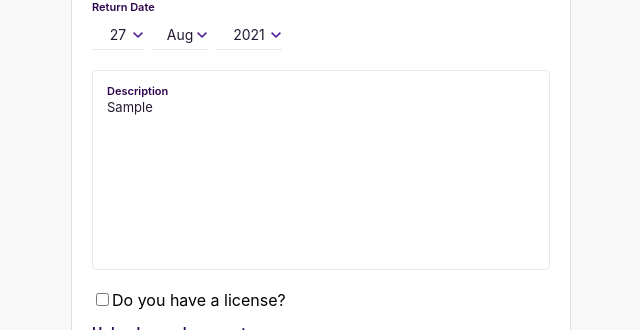
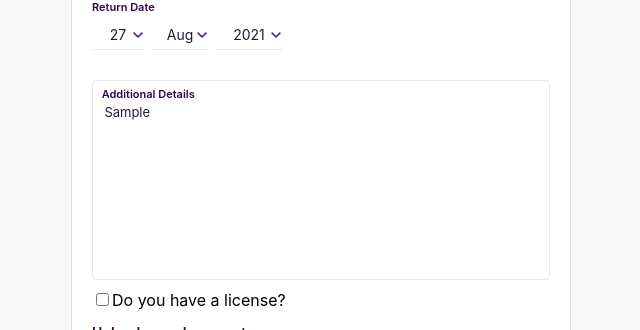
Before and after one commit to iamjoelgeorge/resuable-formik-forms-library, a React (Create React App) app: page / in a window 1280 px wide. Both pictures are taken after typing "Sample", "name@example.com", "Sample", "Sample" into the empty fields and a click on the button "Submit". Shown: the part 312-642 px from the top of the page, without its empty margins (319-959 px from the left). Built offline with nearby package versions, Linux system fonts and the light colour scheme.

Commit message:
Restructured Textarea.js

```diff
--- a/src/components/CustomFormikForm/FormOne/FormOne.js
+++ b/src/components/CustomFormikForm/FormOne/FormOne.js
@@ -90,7 +90,7 @@ const FormOne = () => {
       />
       <DatePicker name='departureDate' label='Departure Date' />
       <DatePicker name='returnDate' dropdown label='Return Date' />
-      <Textarea name='description' label='Description' />
+      <Textarea name='description' label='Additional Details' />
       <Checkbox name='license' label='Do you have a license?' />
       <FileUploadInput name='idProofs' label='Upload your documents' />
 
--- a/src/components/CustomFormikForm/Input/Input.module.scss
+++ b/src/components/CustomFormikForm/Input/Input.module.scss
@@ -108,10 +108,6 @@ $smallFont: em(11);
     &:focus {
       border-color: $brightPurple;
       border-bottom-style: dashed;
-
-      // & + label {
-      //   @extend .removeSlideLabel;
-      // }
     }
   }
 
--- a/src/components/CustomFormikForm/Textarea/Textarea.js
+++ b/src/components/CustomFormikForm/Textarea/Textarea.js
@@ -1,65 +1,25 @@
 /* eslint-disable */
-import React, { useLayoutEffect, useState } from 'react';
+import React, { useState, useRef } from 'react';
+
+import PropTypes from 'prop-types';
 import { Field } from 'formik';
-import { useRef } from 'react';
-import SlidingLabel from '../SlidingLabel/SlidingLabel';
 
 import styles from './Textarea.module.scss';
-
 import { joinClassNames } from '../../../utils/utils';
+import SlidingLabel from '../SlidingLabel/SlidingLabel';
 
 const Textarea = (props) => {
   const { name, label, formik, ...rest } = props;
-  const [labelView, showLabelView] = useState(true);
+  const [labelView, showLabelView] = useState(false);
   const textareaRef = useRef();
-  const textareaContainerRef = useRef();
 
   const { values } = formik;
   const inputValue = values[name];
 
-  const textareaContainerClasses = labelView
-    ? styles.container
-    : joinClassNames([styles.container, styles.textareaFocused]);
+  const placeholderDivClasses = joinClassNames([styles.textarea, styles.placeholderDiv]);
 
-  useLayoutEffect(() => {
-    textareaContainerRef?.current?.addEventListener('keydown', handleKeyPressOnContainer);
-    textareaRef?.current?.addEventListener('keydown', stopKeydownEventFromReachingTheContainer);
-
-    return () => {
-      textareaContainerRef?.current?.removeEventListener('keydown', handleKeyPressOnContainer);
-      textareaRef?.current?.removeEventListener(
-        'keydown',
-        stopKeydownEventFromReachingTheContainer,
-      );
-    };
-  }, [labelView]);
-
-  const handleKeyPressOnContainer = (e) => {
-    /*
-    Key codes:
-    13 - Enter
-    32 - Space
-    */
-    if (e.keyCode === 13 || e.keyCode === 32) {
-      showLabelView(false);
-      setTimeout(() => {
-        textareaRef?.current?.focus();
-      }, 0);
-    }
-  };
-
-  /*
-  This function is to prevent the 'handleKeyPressOnContainer' function from
-  running at every keydown (for Enter and Space keys) event in the textarea.
-  */
-  const stopKeydownEventFromReachingTheContainer = (e) => {
-    if (e.keyCode === 13 || e.keyCode === 32) {
-      e.stopPropagation();
-    }
-  };
-
-  const handleBlur = () => {
-    showLabelView(true);
+  const handleBlurOnField = () => {
+    if (inputValue) showLabelView(true);
   };
 
   const handleClick = () => {
@@ -72,25 +32,22 @@ const Textarea = (props) => {
 
   const renderFieldView = () =>
     labelView && inputValue ? (
-      <div className={styles.textarea}>{inputValue}</div>
+      <div className={placeholderDivClasses} tabIndex='0' onClick={handleClick}>
+        {inputValue}
+      </div>
     ) : (
       <Field
         innerRef={textareaRef}
         className={styles.textarea}
         as='textarea'
         name={name}
-        onBlur={handleBlur}
+        onBlur={handleBlurOnField}
         {...rest}
       />
     );
 
   return (
-    <div
-      ref={textareaContainerRef}
-      className={textareaContainerClasses}
-      tabIndex='0'
-      onClick={handleClick}
-    >
+    <div className={styles.container}>
       <div className={styles.fieldContainer}>
         {renderFieldView()}
         {label && (
@@ -107,4 +64,10 @@ const Textarea = (props) => {
   );
 };
 
+Textarea.propTypes = {
+  name: PropTypes.string.isRequired,
+  label: PropTypes.string,
+  formik: PropTypes.object,
+};
+
 export default Textarea;
--- a/src/components/CustomFormikForm/Textarea/Textarea.module.scss
+++ b/src/components/CustomFormikForm/Textarea/Textarea.module.scss
@@ -1,4 +1,5 @@
 @import '../../../theme/variables.scss';
+@import '../../../theme/utils.scss';
 
 *,
 *::before,
@@ -10,41 +11,43 @@
   display: flex;
   justify-content: center;
   flex-direction: column;
-  padding: 18px 14px 0;
+  // padding: 18px 14px 0;
   margin-top: 20px;
   margin-bottom: 20px;
   outline: none;
-  border: 1px solid $lighterGrey;
-  border-radius: 4px;
+  // border: 1px solid $lighterGrey;
+  // border-radius: 4px;
   transition: 0.1s all ease-in-out;
 
-  &:focus {
-    border-color: $brightPurple;
-    border-style: dashed;
-  }
+  // &:focus {
+  //   border-color: $brightPurple;
+  //   border-style: dashed;
+  // }
 
-  &:hover {
-    border-color: $brightPurple;
-  }
+  // &:hover {
+  //   border-color: $brightPurple;
+  // }
 
   .fieldContainer {
     position: relative;
-    height: 180px;
+    height: 200px;
     cursor: pointer;
   }
 
   .slideLabel {
-    top: -5px !important;
-    left: 0 !important;
+    top: em(25);
     font-size: 11px;
   }
 
   .textarea {
     resize: none;
     width: 100%;
-    height: 90%;
+    height: 100%;
     margin-top: 10px;
-    border: none;
+    padding-top: em(28);
+    padding-left: em(14);
+    border: 1px solid $lighterGrey;
+    border-radius: 4px;
     outline: none;
     font-size: 13px;
     color: $primaryDark;
@@ -52,18 +55,27 @@
     overflow-y: scroll;
 
     &:focus {
+      border-color: $darkPurple;
+
       & + label {
         @extend .slideLabel;
       }
     }
+
+    &:hover {
+      border-color: $brightPurple;
+    }
   }
 
   .label {
-    top: -5px !important;
-    left: 0;
+    top: em(25) !important;
+    left: em(14);
+  }
+
+  .placeholderDiv {
+    &:focus {
+      border-color: $brightPurple;
+      border-style: dashed;
+    }
   }
 }
-
-.textareaFocused {
-  border-color: $darkPurple;
-}
```
